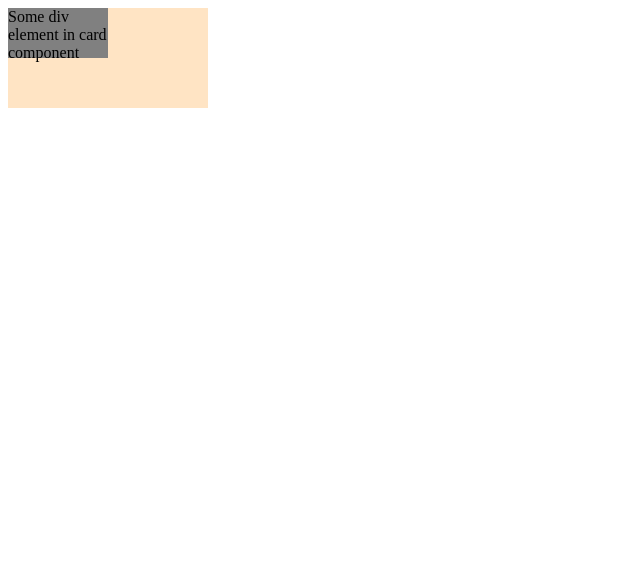
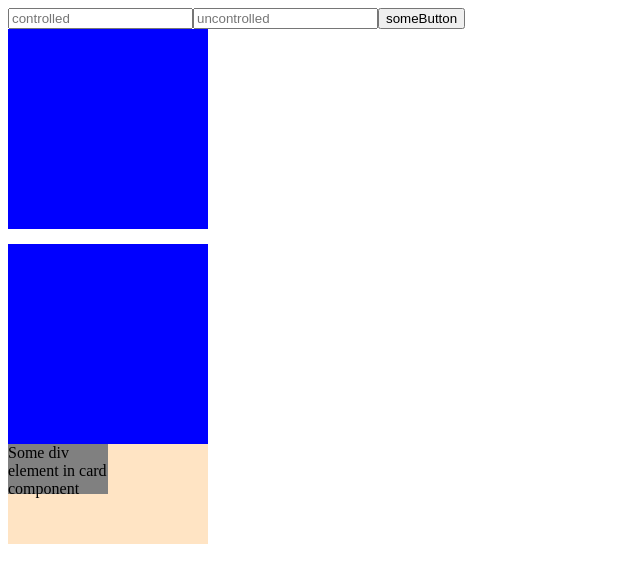
Before and after one commit to LehaGer/react-and-ts-found-project, a React (Create React App) app: page / in a window 1280 px wide. Shown: the top 582 px of the page, without its empty margins (0-640 px from the left). Built offline with nearby package versions, Linux system fonts and the light colour scheme; no server answers; the HTML template or start-up script is replaced by a standard one.

Commit message:
feat: created events handler examples + using useRef hook

```diff
--- a/src/App.tsx
+++ b/src/App.tsx
@@ -7,6 +7,7 @@ import axios from "axios";
 import List from "./components/List";
 import UserItem from "./components/UserItem";
 import ToDoItem from "./components/ToDoItem";
+import EventsExample from "./components/EventsExample";
 
 
 function App() {
@@ -40,6 +41,7 @@ function App() {
 
     return (
         <div className="App">
+            <EventsExample/>
             <Card width={200} height={100} someVariant={variantsSet.primary} onClick={(num) => {console.log("click from Card, num: " + num)}}>
                 <div style={{width: "100px", height: "50px", backgroundColor: "gray"}}>
                     Some div element in card component
--- /dev/null
+++ b/src/components/EventsExample.tsx
@@ -0,0 +1,58 @@
+import React, {FC, useRef, useState} from 'react';
+
+const EventsExample: FC = () => {
+
+    const [value, setValue] = useState<string>("");
+    const [isDrag, setIsDrag] = useState<boolean>(false);
+
+    const inputRef = useRef<HTMLInputElement>(null);
+
+    const changeHandler = (e: React.ChangeEvent<HTMLInputElement>) => {
+      setValue(e.target.value);
+    };
+
+    const clickHandler = (e: React.MouseEvent<HTMLButtonElement>) => {
+        console.log(inputRef.current?.value);
+    };
+
+    const dragHandler = (e: React.DragEvent<HTMLDivElement>) => {
+        console.log("1st div get drag event");
+    };
+
+    const dropHandler = (e: React.DragEvent<HTMLDivElement>) => {
+        console.log("2nd div get drop event");
+        setIsDrag(false);
+    };
+
+    const dragLeaveHandler = (e: React.DragEvent<HTMLDivElement>) => {
+        console.log("2nd div get dragLeave event");
+        setIsDrag(false);
+    };
+
+    const dragOverHandler = (e: React.DragEvent<HTMLDivElement>) => {
+        console.log("2nd div get dragOver event");
+        e.preventDefault();
+        setIsDrag(true)
+    };
+
+    return (
+        <div>
+            <input value={value} type="text" onChange={changeHandler} placeholder={"controlled"}/>
+            <input ref={inputRef} type="text" onChange={changeHandler} placeholder={"uncontrolled"}/>
+            <button onClick={clickHandler}>someButton</button>
+            <div
+                onDrag={dragHandler}
+                draggable
+                style={{width: 200, height: 200, backgroundColor: "blue"}}>
+            </div>
+            <div
+                onDrop={dropHandler}
+                onDragLeave={dragLeaveHandler}
+                onDragOver={dragOverHandler}
+                style={{width: 200, height: 200, backgroundColor: isDrag ? "red" : "blue", marginTop: 15}}>
+            </div>
+        </div>
+    );
+};
+
+export default EventsExample
```
